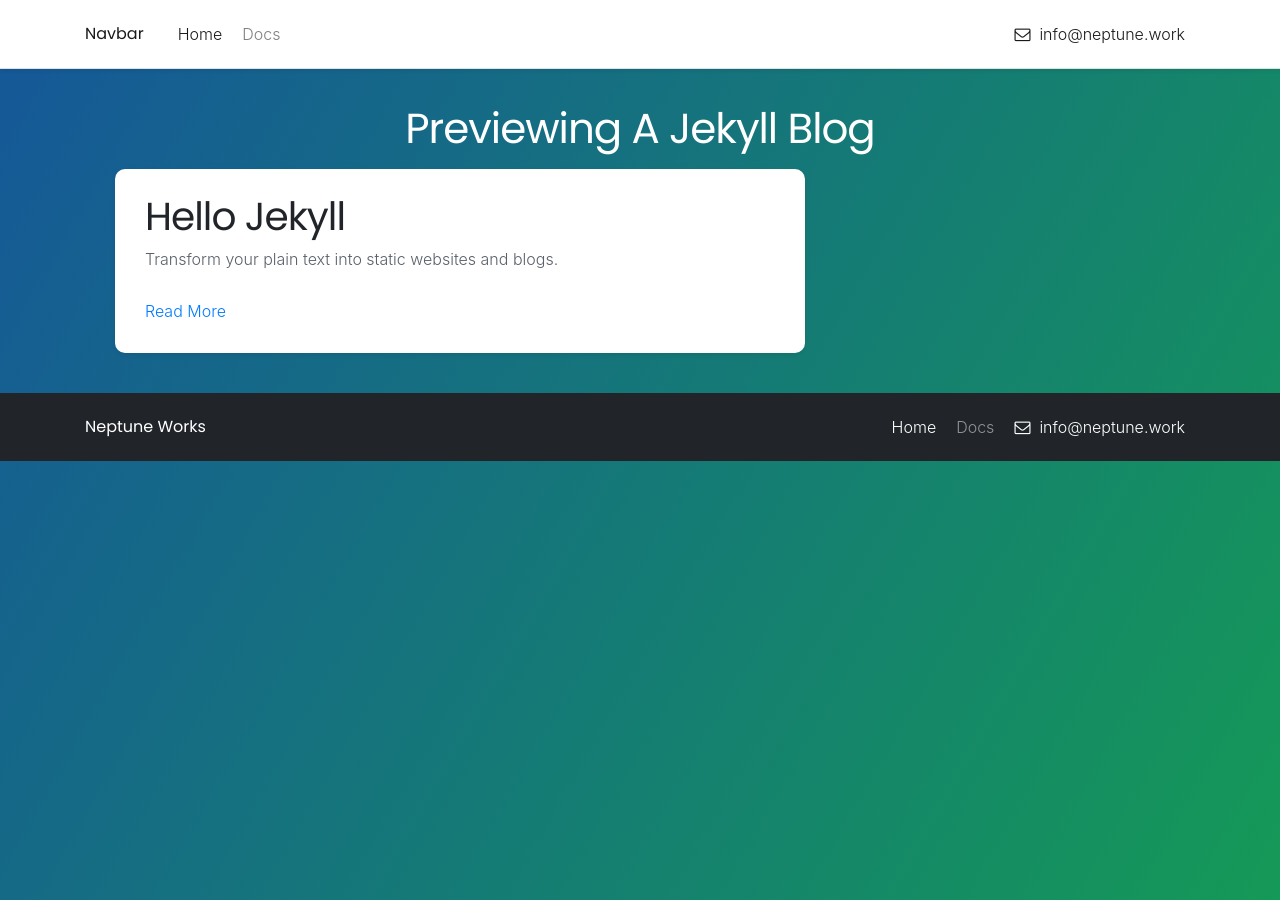
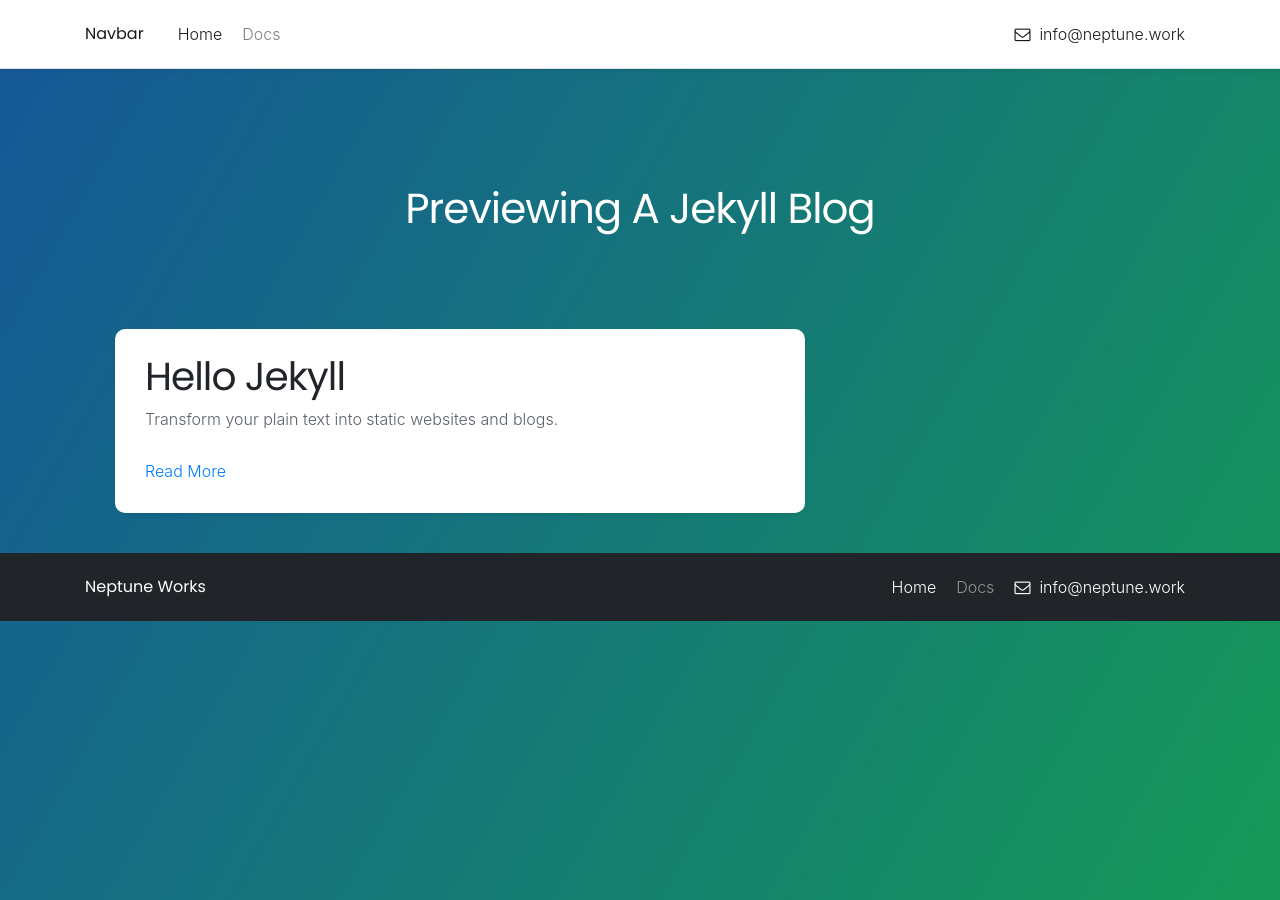
Before and after one commit to KevBuild4UR/_backup, a Jekyll site: the page built from blog/index.html, in a window 1280 px wide. Built offline with Jekyll 4.4.1, drawn with Linux system fonts in a browser that asks for light colours; nearby versions of some CDN libraries; the list of posts is cut into pages by our own code.

Commit message:
Update my.css

```diff
--- a/css/my.css
+++ b/css/my.css
@@ -1,15 +1,4 @@
-@media screen and (max-width: 64em) and (min-width: 42em)
-.blog-content {
-    padding: 2rem 4rem;
-    font-size: 1.1rem;
-    background-color: #fff;
-}
-
-.blog-content {
-    word-wrap: break-word;
-}
-
-@media screen and (min-width: 64em)
+@media screen and (min-width: 64em){
 .blog-header {
     padding: 5rem 6rem;
 }
@@ -27,4 +16,17 @@
     z-index: -1;
     background-position: center center;
     background-size: cover;
+    }
 }
+
+@media screen and (max-width: 64em) and (min-width: 42em){
+.blog-content {
+    padding: 2rem 4rem;
+    font-size: 1.1rem;
+    background-color: #fff;
+}
+
+.blog-content {
+    word-wrap: break-word;
+    }
+}
```
